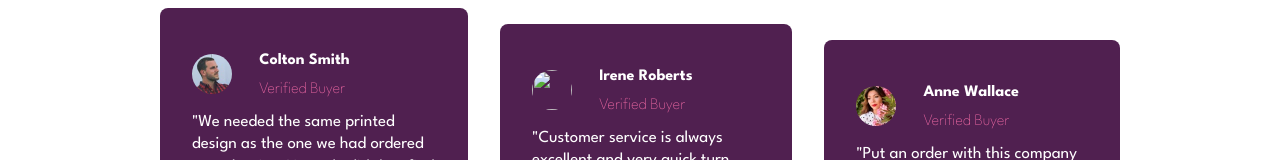
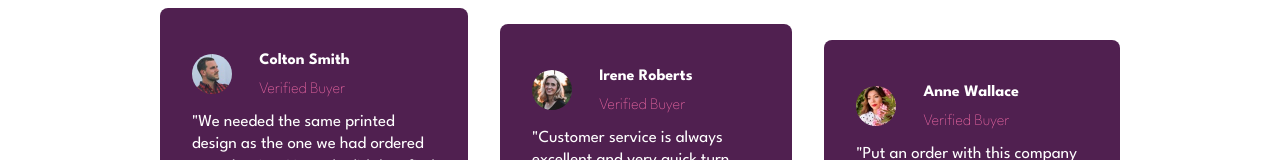
Before and after one commit to Carmenyo/Social-Proof-Section, a website: page index.html in a window 1280 px wide. Shown: the part 483-643 px from the top of the page. Drawn offline with nearby package versions, Linux system fonts and the light colour scheme; files that its build step writes are made by us from their sources; the site is published under a folder, as on GitHub Pages, so addresses that start at the root find nothing.

Commit message:
fixing absolute route

```diff
--- a/index.html
+++ b/index.html
@@ -77,7 +77,7 @@
       <article class="main__testimonials--article main__testimonials--article2">
         <div class="main__testimonials--author">
 
-          <img class="main__testimonials--img" src="/images/image-irene.jpg" alt="">
+          <img class="main__testimonials--img" src="./images/image-irene.jpg" alt="">
           <div class="main__testimonials--detail">
             <h4> Irene Roberts</h4>
             <span class="main__testimonials--span">Verified Buyer </span>
```
